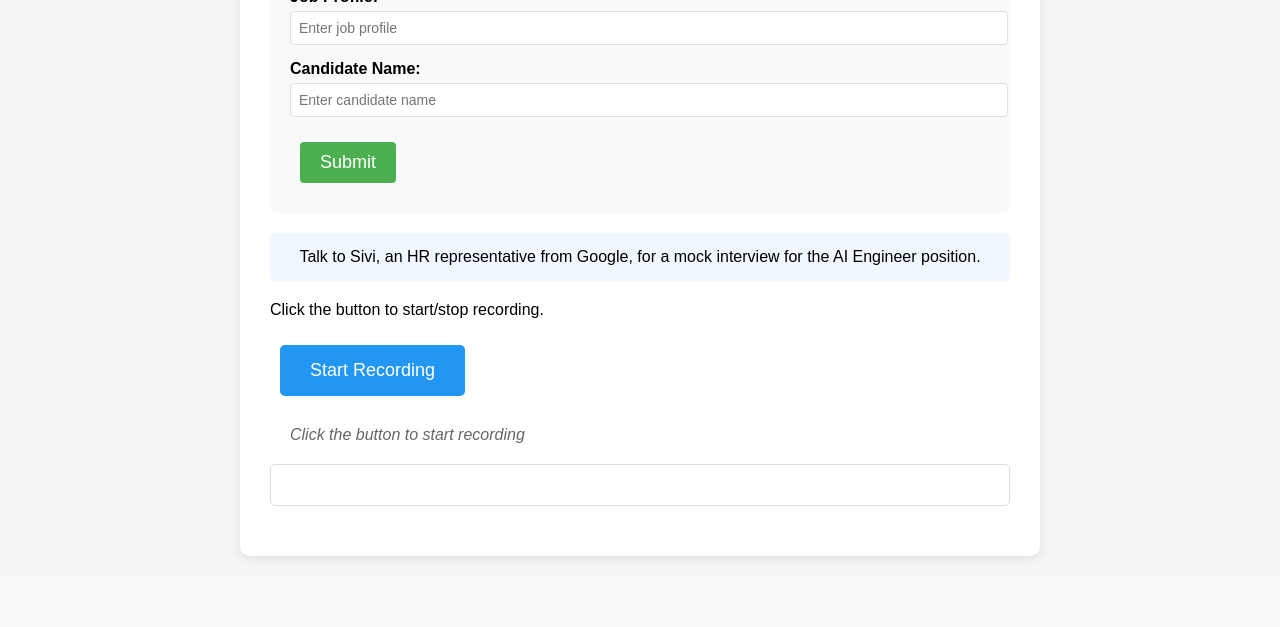
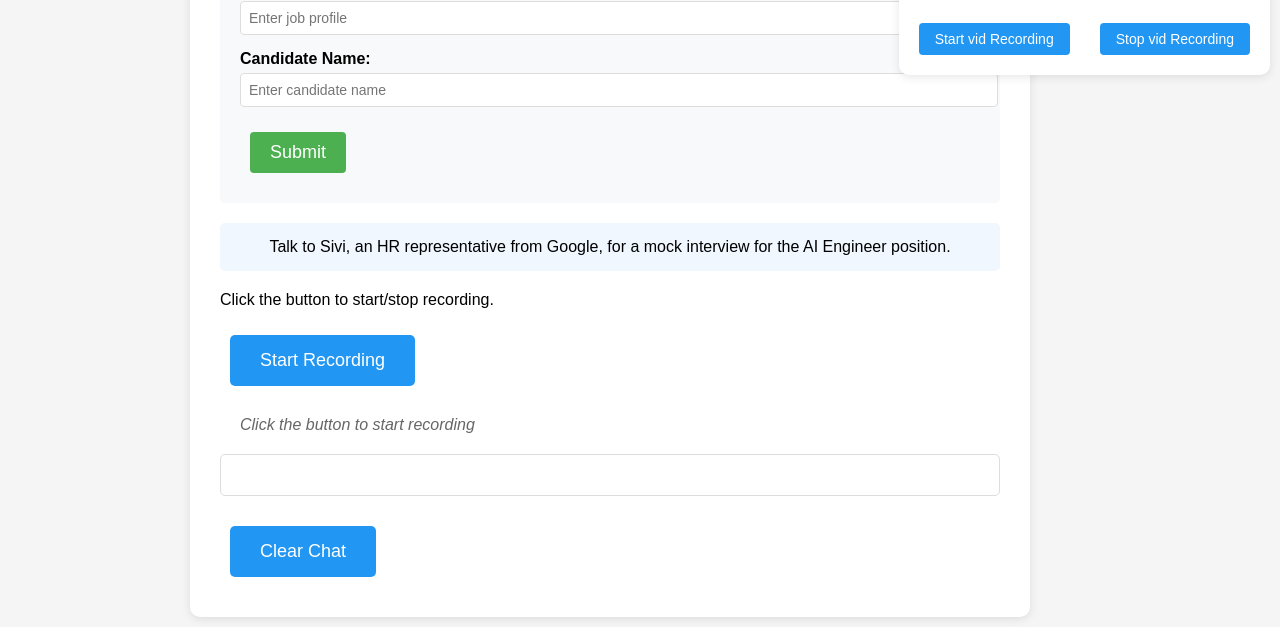
Before and after one commit to GaneshLokare/SIVI-AI, a Flask app: page / in a window 1280 px wide. Shown: the part 354-981 px from the top of the page. Before the commit the page ends 914 px from the top, so only its background shows below. Run offline with Flask 3, Linux system fonts and the light colour scheme.

Commit message:
different roles added

```diff
--- a/app.py
+++ b/app.py
@@ -1,9 +1,13 @@
 # main.py
-from flask import Flask, render_template, request, jsonify
+from flask import Flask, render_template, request, jsonify, Response
 import os
 from dotenv import load_dotenv
-from scr.audio_processor import AudioProcessor
-from scr.chat_manager import ChatManager
+from src.audio_processor import AudioProcessor
+from src.chat_manager import ChatManager
+import cv2
+import threading
+import pyaudio
+import wave
 
 # Load environment variables
 load_dotenv()
@@ -16,6 +20,61 @@ if not os.path.exists('static/audio'):
 
 # Initialize chat manager
 chat_manager = ChatManager()
+
+# Initialize the camera
+camera = cv2.VideoCapture(0)
+output_video_filename = 'recording.avi'
+output_audio_filename = 'audio.wav'
+output_final_filename = 'final_output.avi'
+fourcc = cv2.VideoWriter_fourcc(*'XVID')
+out = None
+recording = False
+
+# Audio Recording Variables
+chunk = 1024  # Audio chunk size
+format = pyaudio.paInt16
+channels = 1
+rate = 44100
+audio_frames = []
+audio_stream = None
+audio_thread = None
+p = pyaudio.PyAudio()
+
+# Lock for thread safety
+lock = threading.Lock()
+
+def record_audio():
+    global recording, audio_frames, audio_stream
+    audio_stream = p.open(format=format, channels=channels,
+                          rate=rate, input=True,
+                          frames_per_buffer=chunk)
+    audio_frames = []
+    while recording:
+        data = audio_stream.read(chunk)
+        audio_frames.append(data)
+    audio_stream.stop_stream()
+    audio_stream.close()
+
+def save_audio():
+    with wave.open(output_audio_filename, 'wb') as wf:
+        wf.setnchannels(channels)
+        wf.setsampwidth(p.get_sample_size(format))
+        wf.setframerate(rate)
+        wf.writeframes(b''.join(audio_frames))
+
+def generate_frames():
+    global recording, out
+    while True:
+        success, frame = camera.read()
+        if not success:
+            break
+        else:
+            if recording and out:
+                out.write(frame)
+            _, buffer = cv2.imencode('.jpg', frame)
+            frame = buffer.tobytes()
+            yield (b'--frame\r\n'
+                   b'Content-Type: image/jpeg\r\n\r\n' + frame + b'\r\n')
 
 @app.route('/')
 def home():
@@ -44,7 +103,8 @@ def process_audio():
         hr_config = request.form.get('hr_config')
         teacher_config = request.form.get('teacher_config')
         jd_config = request.form.get('jd_config')
-        response = chat_manager.get_response(session_id, role, user_text, hr_config or teacher_config or jd_config)
+        cv_config = request.form.get('cv_config')
+        response = chat_manager.get_response(session_id, role, user_text, hr_config or teacher_config or jd_config or cv_config)
 
         # Convert response to audio
         audio_path = audio_processor.text_to_speech(response)
@@ -60,5 +120,53 @@ def process_audio():
         print(f"Error in process_audio: {str(e)}")
         return jsonify({'error': 'An error occurred while processing your request.'})
 
+
+@app.route('/video_feed')
+def video_feed():
+    return Response(generate_frames(), mimetype='multipart/x-mixed-replace; boundary=frame')
+
+@app.route('/start_vid_recording', methods=['POST'])
+def start_vid_recording():
+    global recording, out, audio_thread
+    with lock:
+        if not recording:
+            out = cv2.VideoWriter(output_video_filename, fourcc, 20.0, (640, 480))
+            recording = True
+            # Start audio recording in a separate thread
+            audio_thread = threading.Thread(target=record_audio)
+            audio_thread.start()
+    return "Recording Started"
+
+@app.route('/stop_vid_recording', methods=['POST'])
+def stop_vid_recording():
+    global recording, out, audio_thread
+    with lock:
+        if recording:
+            recording = False
+            out.release()
+            out = None
+            # Wait for audio thread to finish and save audio
+            audio_thread.join()
+            save_audio()
+            # Merge audio and video
+            merge_audio_video()
+    return "Recording Stopped and Saved"
+
+def merge_audio_video():
+    # Use FFmpeg to merge audio and video
+    command = f"ffmpeg -y -i {output_video_filename} -i {output_audio_filename} -c:v copy -c:a aac {output_final_filename}"
+    os.system(command)
+
+@app.route('/clear_history', methods=['POST'])
+def clear_history():
+    chat_manager.clear_chat_history()
+    return "Chat history cleared"
+
 if __name__ == '__main__':
-    app.run(debug=True)
+    try:
+        app.run(debug=True)
+    finally:
+        camera.release()
+        if out:
+            out.release()
+        p.terminate()
--- a/requirements.txt
+++ b/requirements.txt
@@ -4,3 +4,5 @@ langchain_openai
 langchain
 gTTS
 SpeechRecognition
+opencv-python
+PyAudio
--- a/templates/index.html
+++ b/templates/index.html
@@ -5,6 +5,7 @@
     <meta name="viewport" content="width=device-width, initial-scale=1.0">
     <title>AI Conversation Interface</title>
     <style>
+
 
         .jd-config {
             background-color: #f8f9fa;
@@ -15,6 +16,18 @@
         }
 
         .jd-config.active {
+            display: block;
+        }
+
+        .cv-config {
+            background-color: #f8f9fa;
+            padding: 20px;
+            border-radius: 5px;
+            margin: 20px 0;
+            display: none;
+        }
+
+        .cv-config.active {
             display: block;
         }
 
@@ -93,16 +106,60 @@
 
         body {
             font-family: Arial, sans-serif;
-            max-width: 800px;
+            max-width: 900px;
             margin: 0 auto;
-            padding: 20px;
+            padding: 10px;
             background-color: #f5f5f5;
+            position: relative;
         }
+
+        /* Camera feed container styles */
+        .camera-container {
+            position: fixed;
+            top: 20px;
+            right: 10px;
+            background: #ffffff;
+            padding: 10px;
+            border-radius: 10px;
+            box-shadow: 0 2px 10px rgba(0,0,0,0.1);
+            z-index: 1000;
+        }
+
+        .camera-feed {
+            width: 340px;
+            height: 260px;
+            border: 2px solid #ddd;
+            border-radius: 5px;
+            margin-bottom: 10px;
+        }
+
+        .camera-controls {
+            display: flex;
+            gap: 10px;
+            justify-content: center;
+        }
+
+        .camera-button {
+            padding: 8px 16px;
+            font-size: 14px;
+            cursor: pointer;
+            background-color: #2196F3;
+            color: white;
+            border: none;
+            border-radius: 4px;
+            transition: background-color 0.3s;
+        }
+
+        .camera-button:hover {
+            background-color: #1976D2;
+        }
+
         .container {
             background-color: white;
             padding: 30px;
             border-radius: 10px;
             box-shadow: 0 2px 10px rgba(0,0,0,0.1);
+            margin-right: 60px;
         }
         .role-selector {
             margin-bottom: 20px;
@@ -177,14 +234,26 @@
     </style>
 </head>
 <body>
+
+    <div class="camera-container">
+        <h3>Camera Feed</h3>
+        <img src="/video_feed" class="camera-feed" alt="Camera Feed">
+        <div class="camera-controls">
+            <button class="camera-button" onclick="startvidRecording()">Start vid Recording</button>
+            <button class="camera-button" onclick="stopvidRecording()">Stop vid Recording</button>
+        </div>
+    </div>
+
     <div class="container">
         <h1>AI Conversation Interface</h1>
+
 
         <div class="role-selector">
             <select id="roleSelect" onchange="updateRoleDescription()">
                 <option value="hr_interviewer">HR Interviewer</option>
                 <option value="english_teacher">English Teacher</option>
                 <option value="jd_interviewer">JD Interviewer</option>
+                <option value="cv_interviewer">CV Interviewer</option>
             </select>
         </div>
 
@@ -242,9 +311,18 @@
             <h3>JD Interview Configuration</h3>
             <div class="input-group">
                 <label for="jobDescription">Job Description:</label>
-                <textarea id="jobDescription" placeholder="Enter Job Description" rows="6" cols = 94 class="form-control"></textarea>
+                <textarea id="jobDescription" placeholder="Enter Job Description" rows="4" cols = 94 class="form-control"></textarea>
             </div>
             <button class="save-config" onclick="saveJDConfig()">Submit</button>
+        </div>
+
+        <div id="cvConfig" class="cv-config">
+            <h3>CV Interview Configuration</h3>
+            <div class="input-group">
+                <label for="Resume">Resume:</label>
+                <textarea id="Resume" placeholder="Enter Resume" rows="4" cols = 94 class="form-control"></textarea>
+            </div>
+            <button class="save-config" onclick="savecvConfig()">Submit</button>
         </div>
 
         <!-- Keep existing role descriptions -->
@@ -262,10 +340,19 @@
             JD Interviewer
         </div>
 
+        <div id="Resume" class="role-description">
+            Resume Interviewer
+        </div>
+
         <p>Click the button to start/stop recording.</p>
         <button id="recordButton">Start Recording</button>
         <div id="status">Click the button to start recording</div>
         <div class="chat-container" id="chatContainer"></div>
+
+        <button id="clearButton">Clear Chat</button>
+
+
+
     </div>
 
     <script>
@@ -281,11 +368,14 @@
             const hrConfig = document.getElementById('hrConfig');
             const teacherConfig = document.getElementById('teacherConfig');
             const jdConfig = document.getElementById('jdConfig');
+            const cvConfig = document.getElementById('cvConfig');
 
             // Toggle config sections
             hrConfig.classList.toggle('active', role === 'hr_interviewer');
             teacherConfig.classList.toggle('active', role === 'english_teacher');
             jdConfig.classList.toggle('active', role === 'jd_interviewer');
+            cvConfig.classList.toggle('active', role === 'cv_interviewer');
+
 
             // Toggle descriptions
             document.getElementById('hrDescription').style.display =
@@ -294,6 +384,8 @@
                 role === 'english_teacher' ? 'block' : 'none';
             document.getElementById('JDDescription').style.display =
                 role === 'jd_interviewer' ? 'block' : 'none';
+            document.getElementById('Resume').style.display =
+                role === 'cv_interviewer' ? 'block' : 'none';
         }
 
 
@@ -345,7 +437,7 @@
 
                 // Update the description
                 document.getElementById('JDDescription').textContent =
-                    `Interview for position with provided job description`;
+                    `Interview for position with requirements: ${jobDescription}`;
 
                 // Show success message
                 status.textContent = 'Configuration saved successfully!';
@@ -353,6 +445,33 @@
                     status.textContent = 'Ready to record';
                 }, 2000);
             }
+
+            function savecvConfig() {
+                const Resume = document.getElementById('Resume').value;
+
+                // Update the description
+                document.getElementById('Resume').textContent =
+                    `Interview for position with Resume`;
+
+                // Show success message
+                status.textContent = 'Configuration saved successfully!';
+                setTimeout(() => {
+                    status.textContent = 'Ready to record';
+                }, 2000);
+            }
+
+            function startvidRecording() {
+                fetch('/start_vid_recording', { method: 'POST' })
+                    .then(response => response.text())
+                    .then(alert);
+            }
+
+            function stopvidRecording() {
+                fetch('/stop_vid_recording', { method: 'POST' })
+                    .then(response => response.text())
+                    .then(alert);
+            }
+
 
         // Initialize with default role description
         updateRoleDescription();
@@ -539,6 +658,30 @@
                 dataView.setUint8(offset + i, string.charCodeAt(i));
             }
         }
+
+        const clearButton = document.getElementById('clearButton');
+
+        clearButton.addEventListener('click', async () => {
+            try {
+                const response = await fetch('/clear_history', {
+                    method: 'POST'
+                });
+
+                if (response.ok) {
+                    // Clear the chat container
+                    chatContainer.innerHTML = '';
+                    status.textContent = 'Chat history cleared';
+                    setTimeout(() => {
+                        status.textContent = 'Ready to record';
+                    }, 2000);
+                } else {
+                    throw new Error('Failed to clear chat history');
+                }
+            } catch (error) {
+                console.error('Error clearing chat:', error);
+                status.textContent = 'Error clearing chat history';
+            }
+        });
     </script>
 </body>
 </html>
```
Also changed, not shown: roles/jd_interviewer.py (+16 -16 lines), roles/resume_interviewer.py (added, +55 -0 lines), scr/chat_manager.py (deleted, +0 -40 lines), src/chat_manager.py (added, +47 -0 lines), scr/__init__.py (deleted), src/audio_processor.py (renamed from scr/audio_processor.py), 2 other files.
